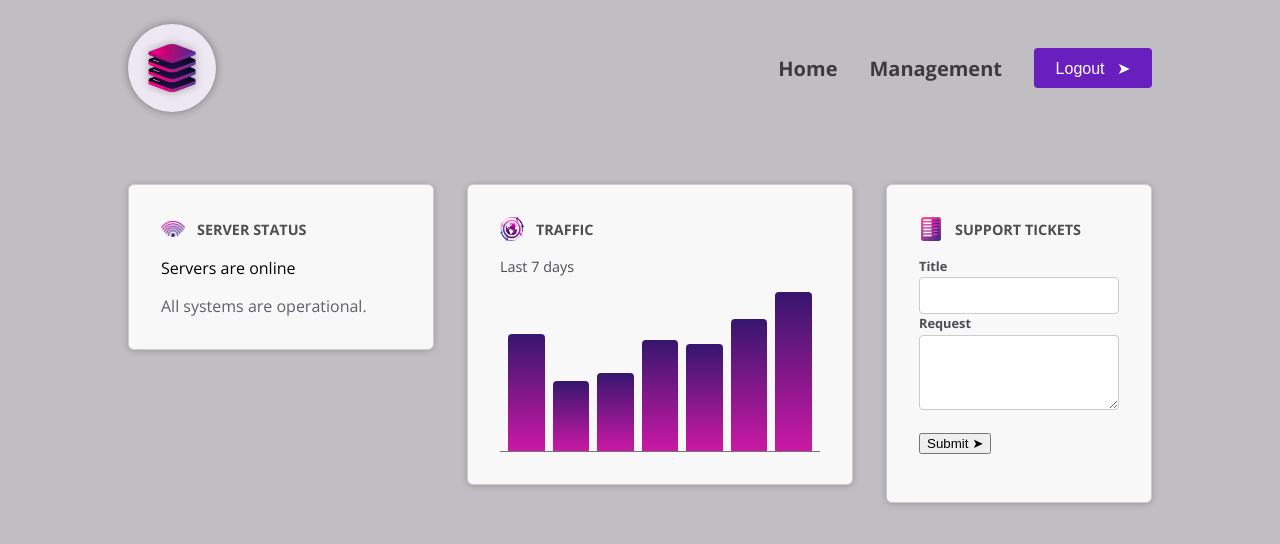
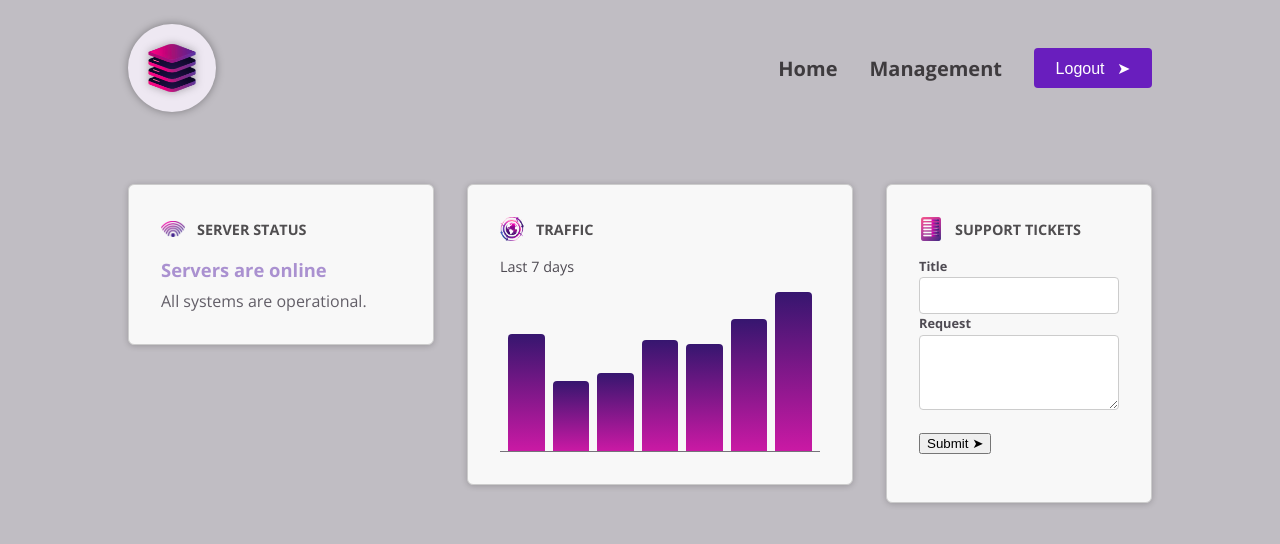
Before and after one commit to ukaran11/udemy-server-management-demo, an Angular app: page / in a window 1280 px wide. Shown: the top 544 px of the page. Built offline with nearby package versions, Linux system fonts and the light colour scheme.

Commit message:
Utsav | Added dynamic server status

```diff
--- a/src/app/dashboard/server-status/server-status.component.html
+++ b/src/app/dashboard/server-status/server-status.component.html
@@ -1,3 +1,11 @@
+<div
+  [class]="{
+    status: true,
+    'status-online': currentStatus === 'online',
+    'status-offline': currentStatus === 'offline',
+    'status-unknown': currentStatus === 'unknown',
+}"
+>
   @if (currentStatus === 'online') {
   <p>Servers are online</p>
   <p>All systems are operational.</p>
@@ -8,3 +16,4 @@
   <p>Server status is unknown</p>
   <p>Fetching server status failed.</p>
   }
+</div>
--- a/src/app/dashboard/server-status/server-status.component.ts
+++ b/src/app/dashboard/server-status/server-status.component.ts
@@ -8,5 +8,19 @@ import { Component } from '@angular/core';
   standalone: true,
 })
 export class ServerStatusComponent {
-  currentStatus = 'online';
+  currentStatus: 'online' | 'offline' | 'unknown' = 'offline';
+
+  constructor() {
+    setInterval(() => {
+      const rnd = Math.random();
+
+      if (rnd < 0.5) {
+        this.currentStatus = 'online';
+      } else if (rnd < 0.9) {
+        this.currentStatus = 'offline';
+      } else {
+        this.currentStatus = 'unknown';
+      }
+    }, 1000);
+  }
 }
--- a/src/app/shared/control/control.component.ts
+++ b/src/app/shared/control/control.component.ts
@@ -1,4 +1,9 @@
-import { Component, input, ViewEncapsulation } from '@angular/core';
+import {
+  Component,
+  HostBinding,
+  input,
+  ViewEncapsulation,
+} from '@angular/core';
 
 @Component({
   selector: 'app-control',
@@ -9,8 +14,14 @@ import { Component, input, ViewEncapsulation } from '@angular/core';
   standalone: true,
   host: {
     class: 'control',
+    '(click)': 'onClick()',
   },
 })
 export class ControlComponent {
+  // @HostBinding('class') className = 'control';
   label = input.required();
+
+  onClick() {
+    console.log('Control clicked');
+  }
 }
```
Lines whose indentation alone changed are shown as unchanged.
